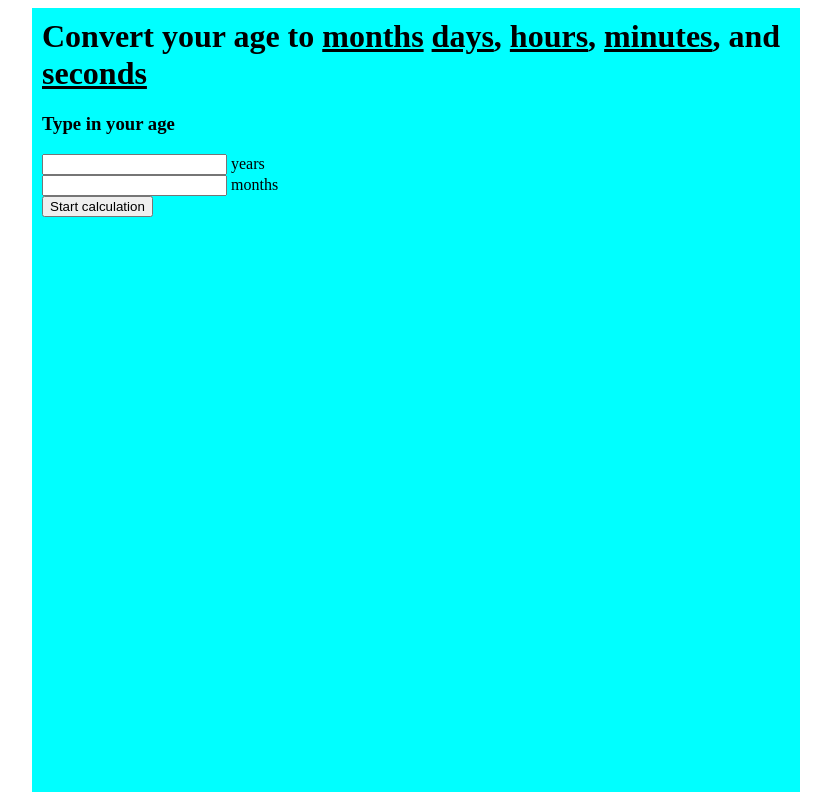
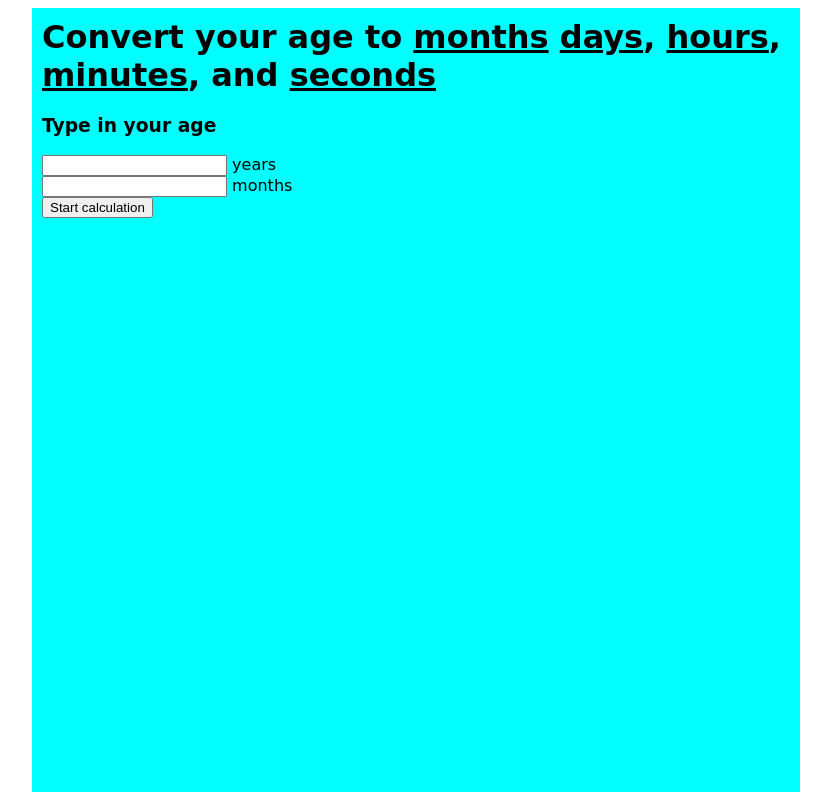
Before and after one commit to AmanatKhan/AmanatKhan.github.io, a plain HTML site: page index.html in a window 1280 px wide. Shown: the whole page, without its empty margins (224-1055 px from the left). Drawn offline with Linux system fonts and the light colour scheme.

Commit message:
Update index.html

```diff
--- a/index.html
+++ b/index.html
@@ -4,7 +4,7 @@
     <meta name="viewport" content="width=<>, initial-scale=1.0">
     <title>Document</title>
 </head>
-<body style="margin-left: 20%; margin-right: 20%; background-color: aqua; padding: 10px; font-family:"Cursive";">
+<body style="margin-left: 20%; margin-right: 20%; background-color: aqua; padding: 10px; font-family: cursive;">
 <h1>Convert your age to <span style="text-decoration: underline;">months</span>
     <span style="text-decoration: underline;">days</span>,
     <span style="text-decoration: underline;">hours</span>,
```
